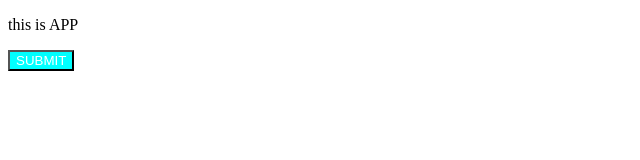
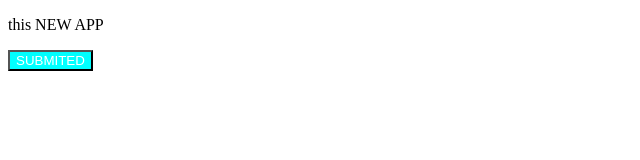
Before and after one commit to MinhDE24/git_tutorial, a plain HTML site: page index.html in a window 1280 px wide. Shown: the full height of the page, 0-640 px from the left. Drawn offline with Linux system fonts and the light colour scheme.

Commit message:
Update index.html

```diff
--- a/index.html
+++ b/index.html
@@ -9,7 +9,7 @@
     <title>Document</title>
 </head>
 <body>
-    <p>this is APP</p>
-    <button>SUBMIT</button>
+    <p>this NEW APP</p>
+    <button>SUBMITED</button>
 </body>
 </html>
```
